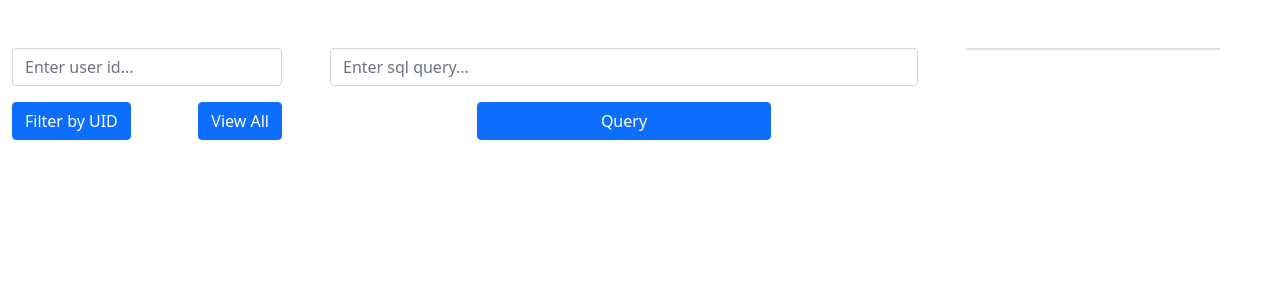
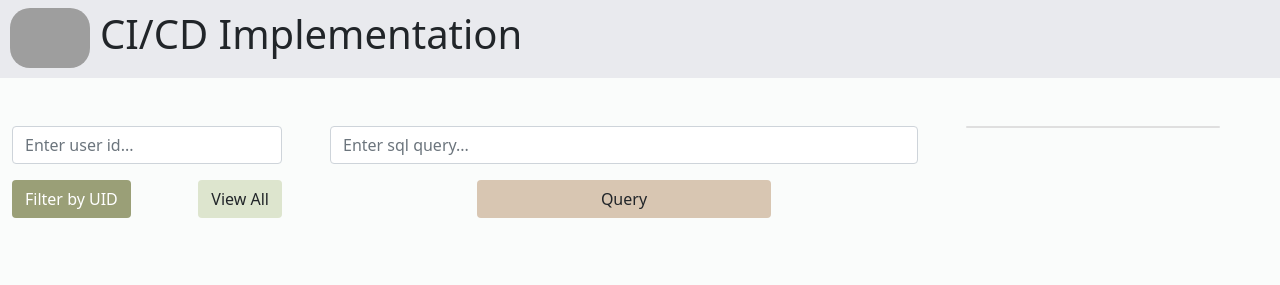
Before and after one commit to qihao27/cicd, a website: page app/index.html in a window 1280 px wide. Drawn offline with nearby package versions, Linux system fonts and the light colour scheme; no server answers; grey boxes are pictures that could not be loaded.

Commit message:
Update UI

```diff
--- a/app/index.html
+++ b/app/index.html
@@ -14,6 +14,13 @@
 </head>
 
 <body>
+  <header class="d-flex pt-2 align-items-center justify-content-between header-container">
+    <div class="d-flex align-items-center">
+      <img class="media-object logo" src="https://cdn.glitch.global/0b724852-0c9d-4ac2-9daf-5c1ef7d40ef5/logo.jpg?v=1644579180942">
+      <h1>CI/CD Implementation</h1>
+    </div>
+  </header>
+
   <div class="row">
     <div class="row col-md-9">
       <form id="form" class="g-5 col-md-4">
@@ -21,8 +28,8 @@
           <input id="inputbox" class="form-control" placeholder="Enter user id..."></input>
         </div>
         <div class="d-flex justify-content-between mt-3">
-          <button type="button" id="filter" class="btn btn-primary">Filter by UID</button>
-          <button type="button" id="all" class="btn btn-primary">View All</button>
+          <button type="button" id="filter" class="btn">Filter by UID</button>
+          <button type="button" id="all" class="btn">View All</button>
         </div>
       </form>
 
@@ -31,7 +38,7 @@
           <input id="inputquery" class="form-control" placeholder="Enter sql query..."></input>
         </div>
         <div class="d-grid gap-2 col-6 mx-auto mt-3">
-          <button type="button" id="query" class="btn btn-primary">Query</button>
+          <button type="button" id="query" class="btn">Query</button>
         </div>
       </form>
 
--- a/app/public/btn_ctrl.js
+++ b/app/public/btn_ctrl.js
@@ -3,7 +3,6 @@ const url = "https://ci-implementation.herokuapp.com";
 const btn_filter = document.getElementById("filter");
 const btn_all = document.getElementById("all");
 const btn_query = document.getElementById("query");
-const overview = document.getElementById("overview");
 
 init();
 
@@ -12,6 +11,7 @@ btn_filter.addEventListener("click", () => {
   $.getJSON(`${url}/user/by-uid?uid=${uid}`, (data) => {
     $("#table").html("");
     constructTable(data, "#table")
+    modTable("table");
   });
 });
 
@@ -19,6 +19,7 @@ btn_all.addEventListener("click", () => {
   $.getJSON(`${url}/user/all`, (data) => {
     $("#table").html("");
     constructTable(data, "#table")
+    modTable("table");
   });
 });
 
@@ -27,6 +28,7 @@ btn_query.addEventListener("click", () => {
   $.getJSON(`${url}/query?sql=${sql}`, (data) => {
     $("#table").html("");
     constructTable(data, "#table")
+    modTable("table");
   });
 });
 
@@ -34,6 +36,9 @@ function init() {
   $.getJSON(`${url}/db/tables`, (data,callback) => {
     $("#overview").html("");
     constructTable(data, "#overview")
+    modTable("overview");
+    let headers = document.getElementsByTagName('th');
+    headers[0].innerHTML = 'Tables in DB';
   });
 }
 
@@ -65,3 +70,15 @@ function Headers(list, selector) {
   $(selector).append(header);
   return columns;
 }
+
+function modTable(id) {
+  const table = document.getElementById(id);
+  let body = table.createTBody();
+  console.log(table.rows.length-1);
+  for (var i=0; i<table.rows.length-1; i++) {
+    body.appendChild(table.rows[1]);
+  }
+  let header = table.createTHead();
+  let thead = table.rows[0];
+  header.appendChild(thead);
+}
--- a/app/public/style.css
+++ b/app/public/style.css
@@ -1,7 +1,29 @@
-.left {
-    width: 75%;
+body {
+    background-color: #fafcfb;
+    margin: 0px;
 }
 
-.right {
-    width: 25%;
+.header-container {
+    background-color: #e9eaee;
+    padding: 10px 0px 10px;
 }
+
+.logo {
+    width: 80px;
+    height: 60px;
+    margin: 0px 10px 0px 10px;
+    border-radius: 20px;
+}
+
+#filter {
+    background-color: #9a9f77;
+    color: white;
+}
+
+#all {
+    background-color: #dde5ce;
+}
+
+#query {
+    background-color: #d8c6b2;
+}
```
